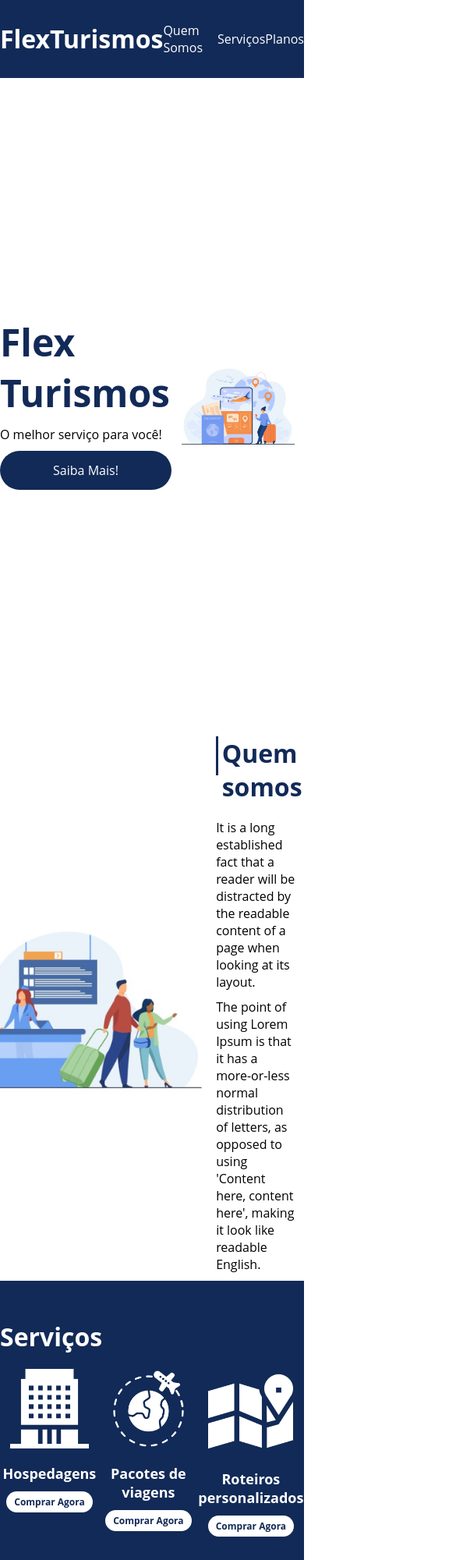
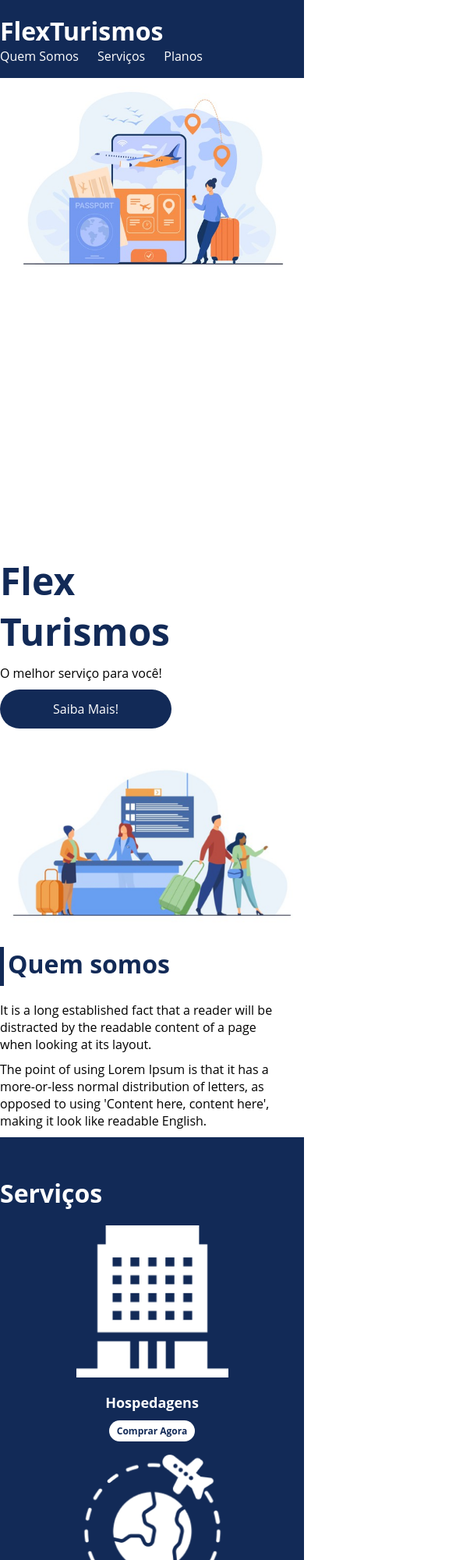
Before and after one commit to MaiiNunes/Flexbox-Projeto, a plain HTML site: page flex-projeto/index.html in a window 390 px wide. Shown: the top 2000 px of the page at 78% size, 585 px wide, since content can reach past the window. Drawn offline with Linux system fonts and the light colour scheme.

Commit message:
flexbox projeto

```diff
--- a/flex-projeto/style.css
+++ b/flex-projeto/style.css
@@ -24,6 +24,7 @@ div img{
     max-width: 992px;
     margin: auto;
     width: 100%;
+    min-width: 320px;
 }
 
 header{
@@ -235,9 +236,56 @@ footer{
     background-color: #122A57;
     height: 70px;
     display: flex;
+    align-items: center;
 }
 
 footer .footer{
     justify-content: space-between;
     color: #fff;
 }
+
+/* mobile */
+@media(max-width:992px){
+    .flex-container{
+        flex-direction: column;
+    }
+
+    .apresentacao{
+        flex-direction: column-reverse;
+    }
+
+    .apresentacao .texto-apresentacao{
+        width: 100%;
+    }
+
+    #quem-somos{
+        flex-direction: column-reverse;
+    }
+
+    #quem-somos img{
+        min-width: 320px;
+        margin: auto;
+    }
+
+    .list-servicos{
+        flex-direction: column;
+    }
+
+    .item-servico img{
+        width: 50%;
+        margin: auto;
+    }
+
+    .list-planos{
+        flex-direction: column;
+        align-items: flex-start;
+        margin-bottom: 20px;
+    }
+
+    .list-planos .item-plano{
+        max-width: 90%;
+        margin: auto;
+        width: 100%;
+        margin-bottom: 20px;
+    }
+}
```
